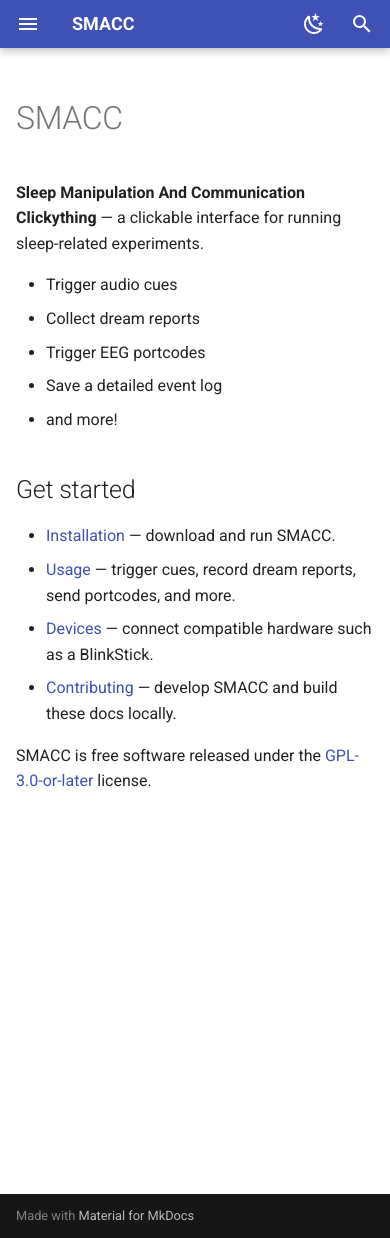
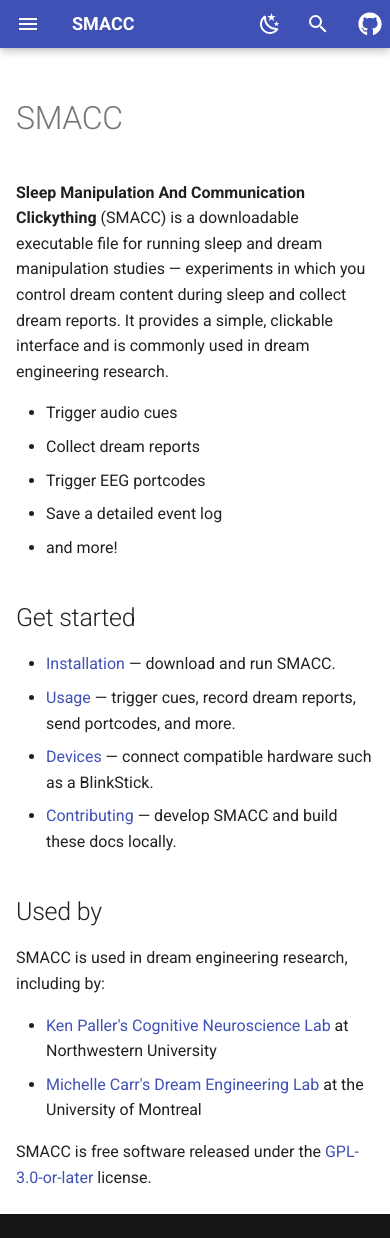
Before and after one commit to remrama/smacc, an MkDocs documentation site: the page built from docs/index.md, in a window 390 px wide and 1238 px high. Built offline with MkDocs 1.6.1 and Material for MkDocs 9.7.7, drawn with Linux system fonts in a browser that asks for light colours; comment, search, counter and statistics services are not loaded; the version menu is left out.

Commit message:
Update docs site home page, icons, version banner, and contributing guide

```diff
--- /dev/null
+++ b/docs/assets/extra.css
@@ -0,0 +1,24 @@
+/* Keep the repository (GitHub) link in the top-right header on small screens.
+   By default Material hides .md-header__source below the desktop breakpoint
+   (76.25em) and shows the source inside the navigation drawer (.md-nav__source)
+   instead. Here we flip that — show it in the header, hide it in the drawer.
+
+   On mobile the header also holds the search icon, so we render only the compact
+   GitHub icon (not the "remrama/smacc" text + repo facts) to leave room for it. */
+@media screen and (max-width: 76.234375em) {
+  .md-header__source {
+    display: block;
+    width: auto;
+    margin-left: 0.2rem;
+  }
+
+  /* Show just the GitHub icon; hide the repository name/facts text. */
+  .md-header__source .md-source__repository {
+    display: none;
+  }
+
+  /* Remove the duplicate link from the navigation drawer (now in the header). */
+  .md-nav--primary .md-nav__source {
+    display: none;
+  }
+}
--- a/docs/index.md
+++ b/docs/index.md
@@ -1,7 +1,9 @@
 # SMACC
 
-**Sleep Manipulation And Communication Clickything** — a clickable interface for
-running sleep-related experiments.
+**Sleep Manipulation And Communication Clickything** (SMACC) is a downloadable
+executable file for running sleep and dream manipulation studies — experiments in
+which you control dream content during sleep and collect dream reports. It provides
+a simple, clickable interface and is commonly used in dream engineering research.
 
 * Trigger audio cues
 * Collect dream reports
@@ -19,5 +21,14 @@
 * [Devices](devices.md) — connect compatible hardware such as a BlinkStick.
 * [Contributing](contributing.md) — develop SMACC and build these docs locally.
 
+## Used by
+
+SMACC is used in dream engineering research, including by:
+
+* [Ken Paller's Cognitive Neuroscience Lab](https://sites.northwestern.edu/pallerlab/)
+  at Northwestern University
+* [Michelle Carr's Dream Engineering Lab](https://www.dreamengineeringlab.com/)
+  at the University of Montreal
+
 SMACC is free software released under the
 [GPL-3.0-or-later](https://github.com/remrama/smacc/blob/main/LICENSE.txt) license.
--- a/mkdocs.yml
+++ b/mkdocs.yml
@@ -7,6 +7,11 @@
 
 theme:
   name: material
+  custom_dir: overrides
+  logo: assets/icon.png
+  favicon: assets/icon.png
+  icon:
+    repo: fontawesome/brands/github
   features:
     - navigation.instant
     - navigation.top
@@ -24,9 +29,14 @@
 plugins:
   - search
 
+extra_css:
+  - assets/extra.css
+
 extra:
+  generator: false
   version:
     provider: mike
+    default: latest
 
 markdown_extensions:
   - admonition
--- /dev/null
+++ b/overrides/main.html
@@ -0,0 +1,14 @@
+{% extends "base.html" %}
+
+<!--
+  Shown by Material's version switcher (mike) whenever the visitor is not on the
+  latest released version — i.e. the rolling `dev` build. The link redirects to
+  the site root, which mike forwards to the current `latest` stable version.
+-->
+{% block outdated %}
+  You're viewing the development version of SMACC, which is unstable and may
+  change at any time.
+  <a href="{{ '../' ~ base_url }}">
+    <strong>Go to the latest stable version.</strong>
+  </a>
+{% endblock %}
```
Also changed, not shown: AGENTS.md (+4 -1 lines), docs/contributing.md (+11 -5 lines), docs/assets/icon.png (added).
